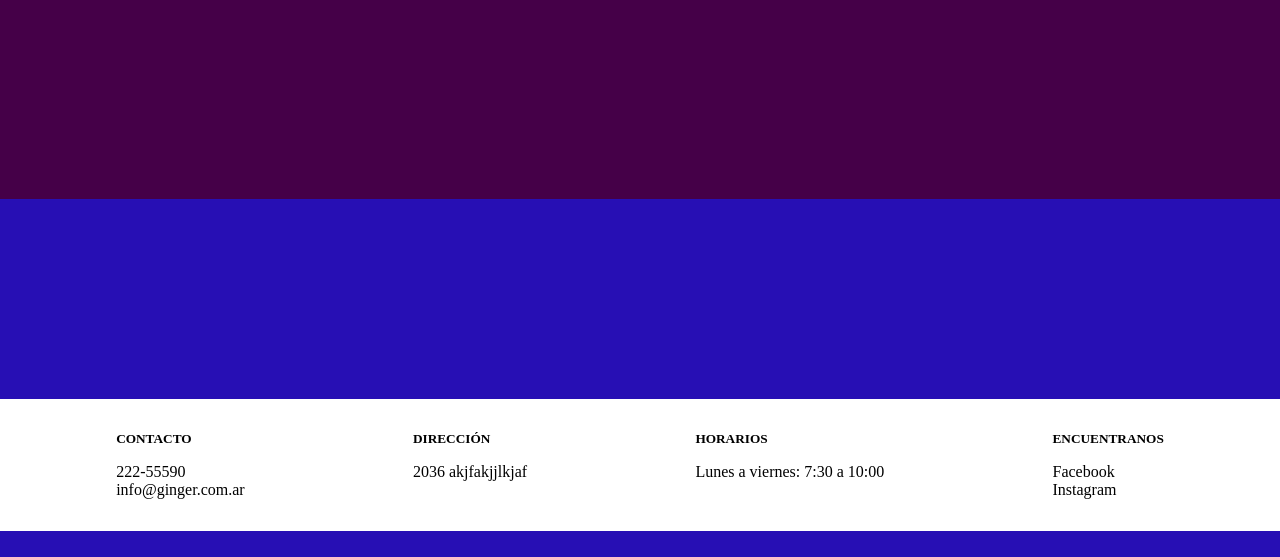
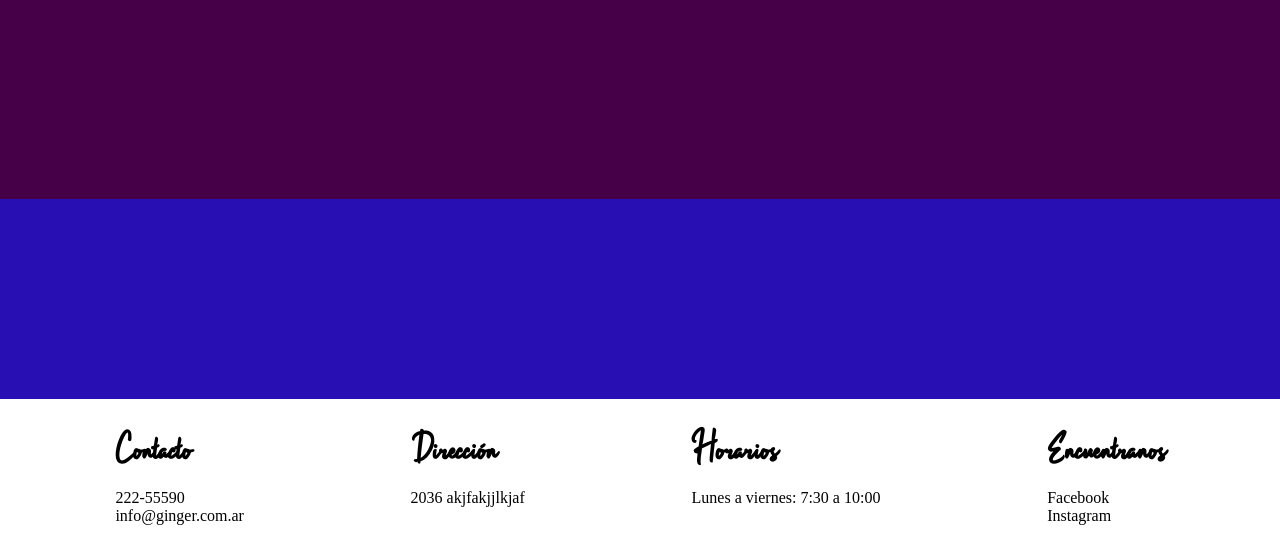
Before and after one commit to danielDeVita/ginger, a Node server app: page / in a window 1280 px wide. Shown: the part 274-831 px from the top of the page. Before the commit the page ends 805 px from the top, so only its background shows below. Run offline with Node 20, Linux system fonts and the light colour scheme; some libraries are stand-ins or nearby versions.

Commit message:
fuentes personalizadas

```diff
--- a/public/css/styles.css
+++ b/public/css/styles.css
@@ -2,6 +2,12 @@
   margin: 0;
   padding: 0;
   box-sizing: border-box;
+}
+
+@font-face {
+  font-family: "Title";
+  src: local("Impossible"),
+    url("/fonts/Impossible.otf") format("opentype");
 }
 
 /********************* Menu Styles ****************/
@@ -91,4 +97,6 @@ footer ul {
 
 footer h5 {
   margin-bottom: 1rem;
+  font-family: "Title";
+  font-size: 2.5rem;
 }
--- a/views/home.ejs
+++ b/views/home.ejs
@@ -35,26 +35,26 @@
       <footer>
         <div>
           <ul>
-            <li><h5>CONTACTO</h5></li>
+            <li><h5>Contacto</h5></li>
             <li>222-55590</li>
             <li>info@ginger.com.ar</li>
           </ul>
         </div>
         <div>
           <ul>
-            <li><h5>DIRECCIÓN</h5></li>
+            <li><h5>Dirección</h5></li>
             <li><p> 2036 akjfakjjlkjaf</p></li>
           </ul>
         </div>
         <div>
           <ul>
-            <li><h5>HORARIOS</h5></li>
+            <li><h5>Horarios</h5></li>
             <li>Lunes a viernes: 7:30 a 10:00</li>
           </ul>
         </div>
         <div>
           <ul>
-            <li><h5>ENCUENTRANOS</h5></li>
+            <li><h5>Encuentranos</h5></li>
             <li>Facebook</li>
             <li>Instagram</li>
           </ul>
```
Also changed, not shown: public/fonts/Holiday Script.ttf (added), public/fonts/Impossible.otf (added), public/fonts/Silver Pen.otf (added).
